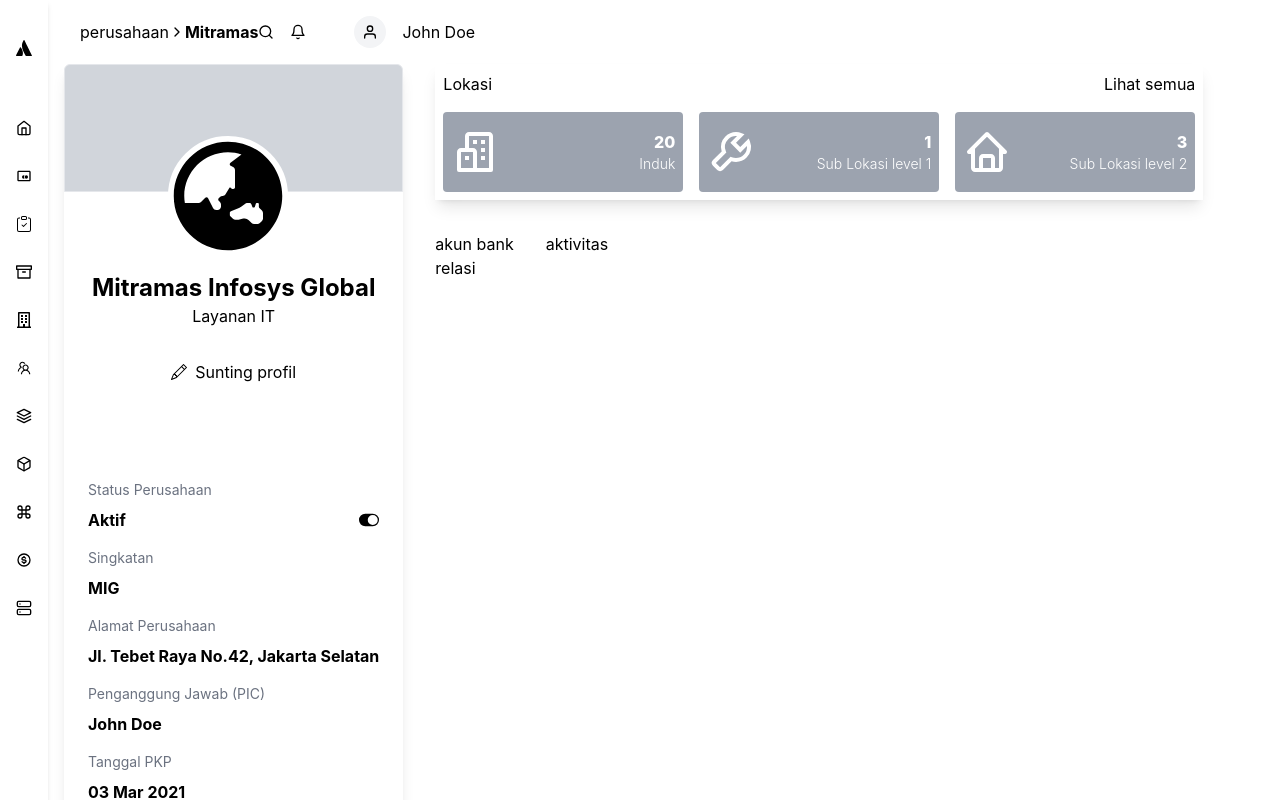
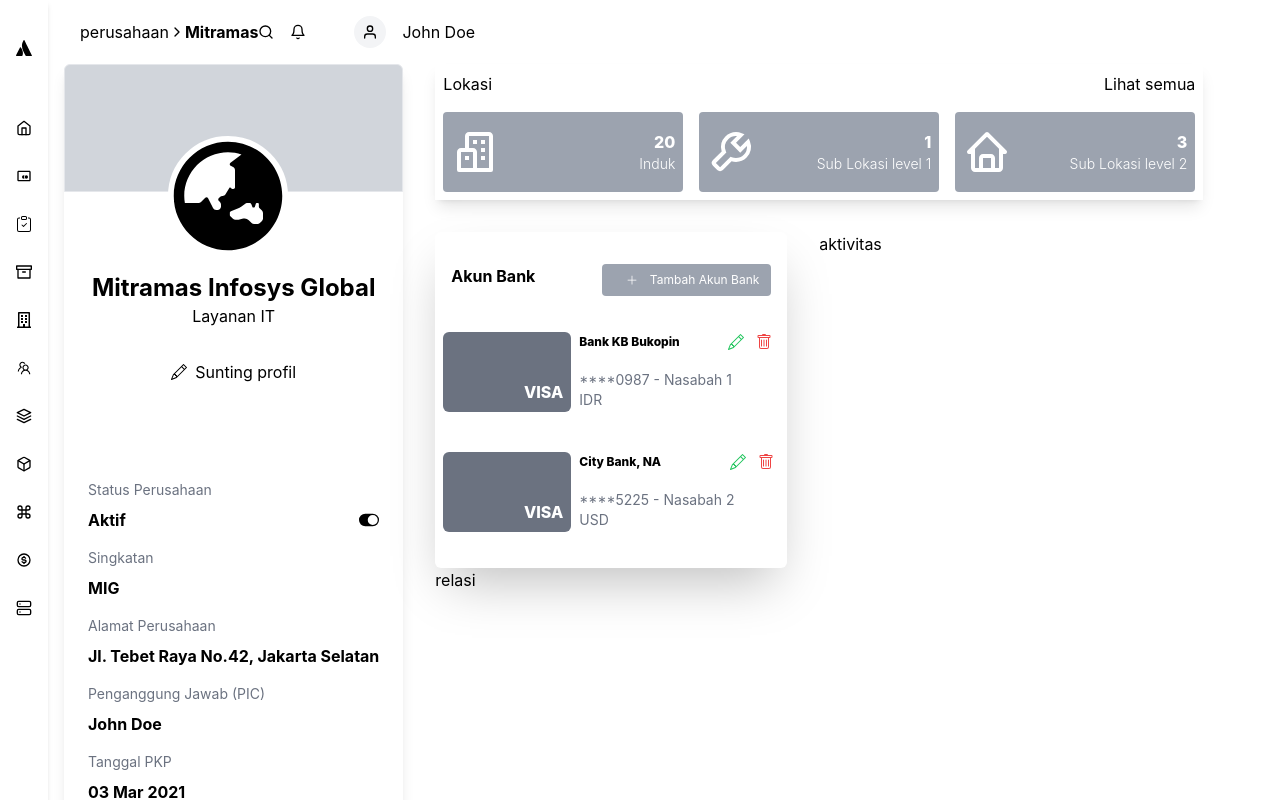
Before and after one commit to torik135/dashboardui-react, a React (Create React App) app: page / in a window 1280 px wide. Shown: the top 800 px of the page. Built offline with nearby package versions, Linux system fonts and the light colour scheme.

Commit message:
Akun Bank

```diff
--- /dev/null
+++ b/src/components/AkunBank/index.jsx
@@ -0,0 +1,85 @@
+import {
+  BsPlusLg as PlusIcon,
+  BsPencil as EditIcon,
+  BsTrash as DeleteIcon,
+} from 'react-icons/bs';
+
+import akunBankData from '../../data/akunBankData';
+
+const cardStyle =
+  'bg-gray-500 h-[5rem] w-[8rem] rounded-md text-white font-extrabold m-2 content-end';
+
+const ButtonComp = (props) => {
+  const { text, onClick } = props;
+  return (
+    <div className='flex items-center p-2 px-3 bg-gray-400 rounded text-white text-xs'>
+      <PlusIcon className='mx-3' />
+      <p>{text}</p>
+    </div>
+  );
+};
+
+const AkunList = (props) => {
+  const { type, namaBank, namaNasabah, nomorAkhir, curr, onEdit, onDelete } =
+    props;
+  return (
+    <div className='flex items-center mb-6'>
+      {/* card */}
+      <div className={cardStyle}>
+        <div className='text-end p-2'>{type}</div>
+      </div>
+      {/* detail */}
+      <div>
+        <div className='flex justify-between mb-5'>
+          <p className='text-xs font-extrabold'>{namaBank}</p>
+          {/* option */}
+          <div className='flex gap-3 mr-[-2.5rem]'>
+            <EditIcon
+              className='text-green-500 font-extrabold'
+              onClick={onEdit}
+            />
+            <DeleteIcon
+              className='text-red-500 font-extrabold'
+              onClick={onDelete}
+            />
+          </div>
+        </div>
+        <div>
+          <div className='flex flex-col text-gray-500 text-sm'>
+            <p>
+              ****{nomorAkhir} - {namaNasabah}
+            </p>
+            <p>{curr}</p>
+          </div>
+        </div>
+      </div>
+    </div>
+  );
+};
+
+const AkunBank = (props) => {
+  return (
+    <div className='min-w-[22rem] min-h-[21rem] shadow-2xl rounded-md bg-white'>
+      {/* top */}
+      <div className='flex justify-between p-4 pt-[2rem] mb-3'>
+        <p className='font-bold'>Akun Bank</p>
+        <ButtonComp text='Tambah Akun Bank' onClick={() => {}} />
+      </div>
+      {/* list*/}
+      {akunBankData.map((data) => (
+        <AkunList
+          key={Math.random()}
+          type={data.type}
+          namaBank={data.namaBank}
+          namaNasabah={data.namaNasabah}
+          nomorAkhir={data.nomorAkhir}
+          curr={data.curr}
+          onEdit={() => {}}
+          onDelete={() => {}}
+        />
+      ))}
+    </div>
+  );
+};
+
+export { AkunBank };
--- /dev/null
+++ b/src/data/akunBankData.js
@@ -0,0 +1,18 @@
+const akunBankData = [
+  {
+    type: 'VISA',
+    namaBank: 'Bank KB Bukopin',
+    namaNasabah: 'Nasabah 1',
+    nomorAkhir: '0987',
+    curr: 'IDR',
+  },
+  {
+    type: 'VISA',
+    namaBank: 'City Bank, NA',
+    namaNasabah: 'Nasabah 2',
+    nomorAkhir: '5225',
+    curr: 'USD',
+  },
+];
+
+export default akunBankData;
--- a/src/layouts/Mainlayout/index.jsx
+++ b/src/layouts/Mainlayout/index.jsx
@@ -3,6 +3,7 @@ import { Nav } from '../../components/Nav';
 import { Navitem } from '../../components/Navitem';
 import { Profile } from '../../components/Profile';
 import { Lokasi } from '../../components/Lokasi';
+import { AkunBank } from '../../components/AkunBank';
 
 import { FaAtlassian as LogoIcon } from 'react-icons/fa';
 
@@ -33,11 +34,11 @@ const Mainlayout = () => {
           {/* right */}
           <div className='flex gap-[2rem]'>
             <div className='flex flex-col gap-[2rem]'>
-              <Lokasi indukLen={20} Sublvl1Len={1} Sublvl2Len={3}/>
+              <Lokasi indukLen={20} Sublvl1Len={1} Sublvl2Len={3} />
 
               <div className='flex flex-row gap-[2rem]'>
                 <div className='flex flex-col'>
-                  <div>akun bank</div>
+                  <AkunBank />
                   <div>relasi</div>
                 </div>
 
```
